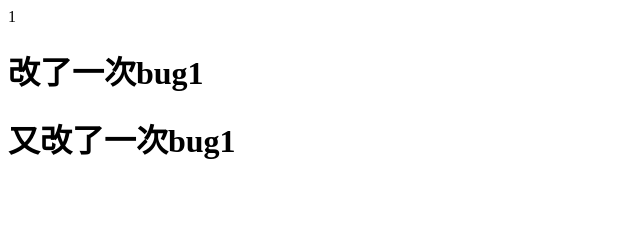
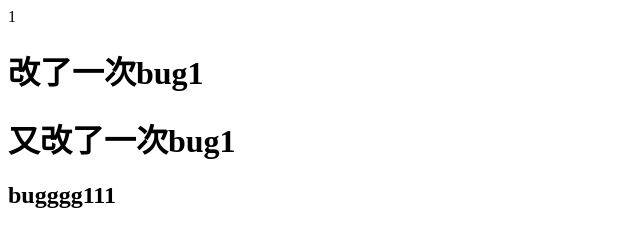
Before and after one commit to marineyulxl/git-test, a plain HTML site: page index.html in a window 1280 px wide. Shown: the whole page, without its empty margins (0-640 px from the left). Drawn offline with Linux system fonts and the light colour scheme.

Commit message:
bug1炸裂了

```diff
--- a/index.html
+++ b/index.html
@@ -12,6 +12,8 @@
         <h1>改了一次bug1</h1>
 
         <h1>又改了一次bug1</h1>
+
+        <h2>bugggg111</h2>
     </div>
 </body>
 </html>
```
